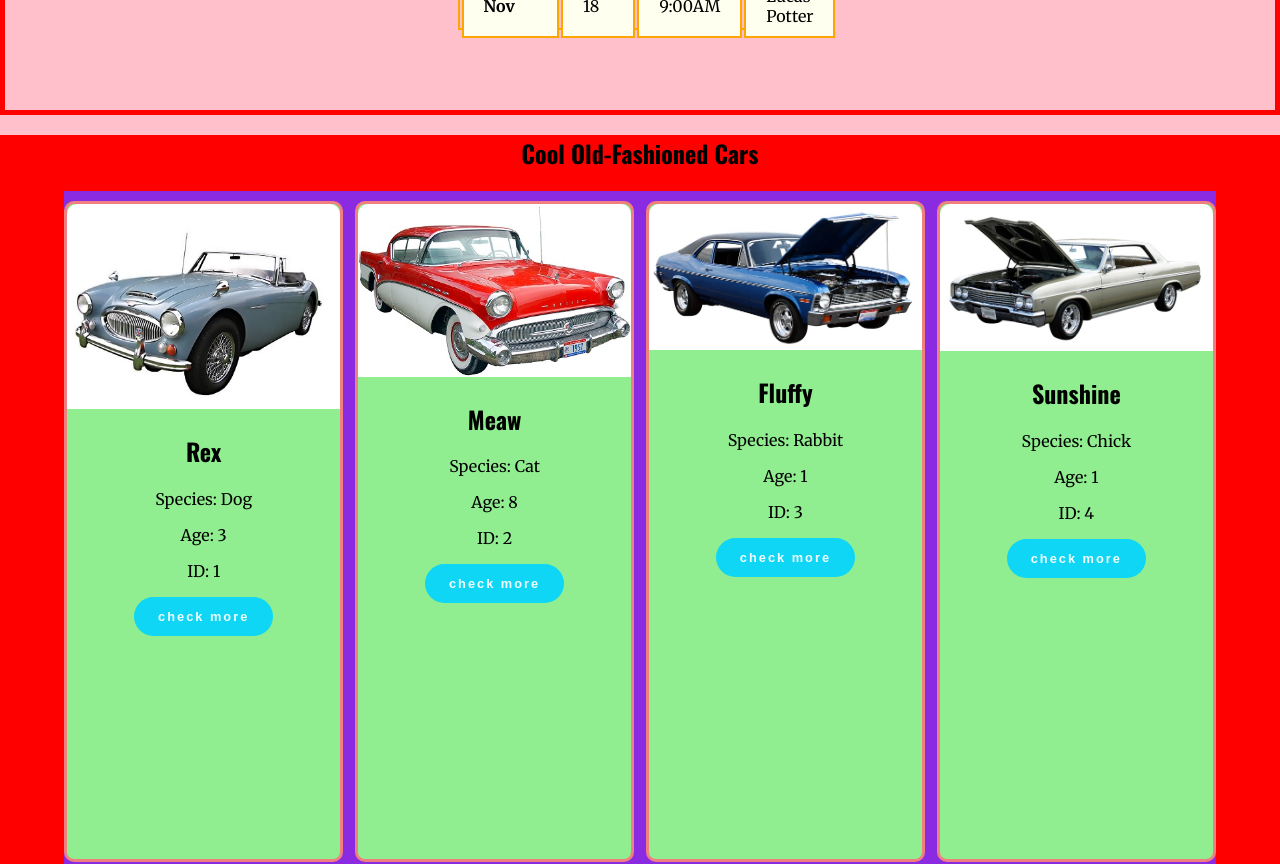
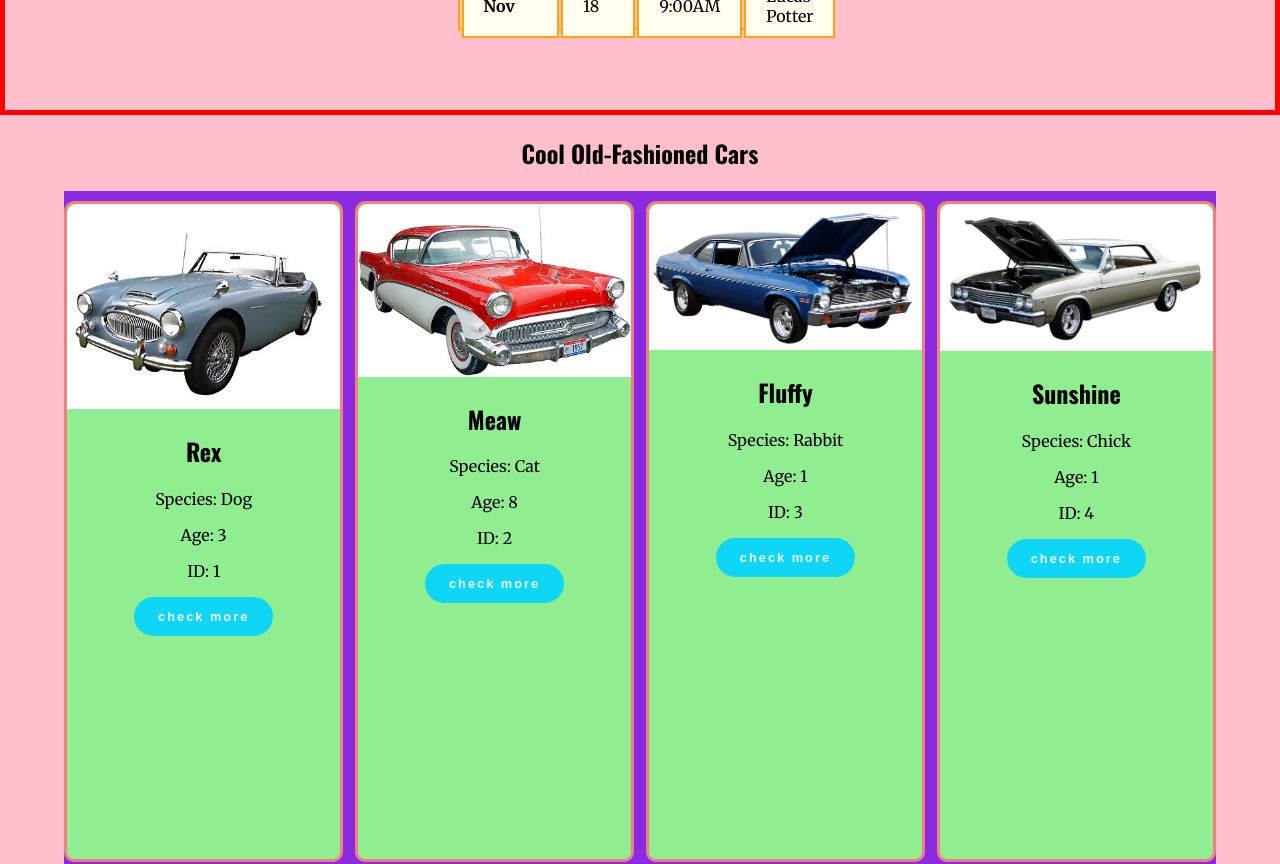
Before and after one commit to NatalyBMota/project2, a React (Create React App) app: page / in a window 1280 px wide. Shown: the part 1080-1944 px from the top of the page. Built offline with nearby package versions, Linux system fonts and the light colour scheme.

Commit message:
Changed the name of the class that contains the card elements from wrapperParentDiv to wrapperParentAside, since it now refers to a class for an aside element, instead of for a div element.

```diff
--- a/public/style.css
+++ b/public/style.css
@@ -109,7 +109,7 @@ img#drivingPic {
 	background-color: red;
 }
 
-.wrapperParentDiv h1 {
+.wrapperParentAside h1 {
 	text-align: center;
 }
 
--- a/src/components/CardWrapper.jsx
+++ b/src/components/CardWrapper.jsx
@@ -3,7 +3,7 @@ import CreateCard from './CreateCard';
 import cars from './cars.jsx';
 
 function CardWrapper() {
-    return <aside className="wrapperParentDiv">
+    return <aside className="wrapperParentAside">
         <h1>Cool Old-Fashioned Cars</h1>
         <div className="carsParentDiv">
             {cars.map(CreateCard)}
```
